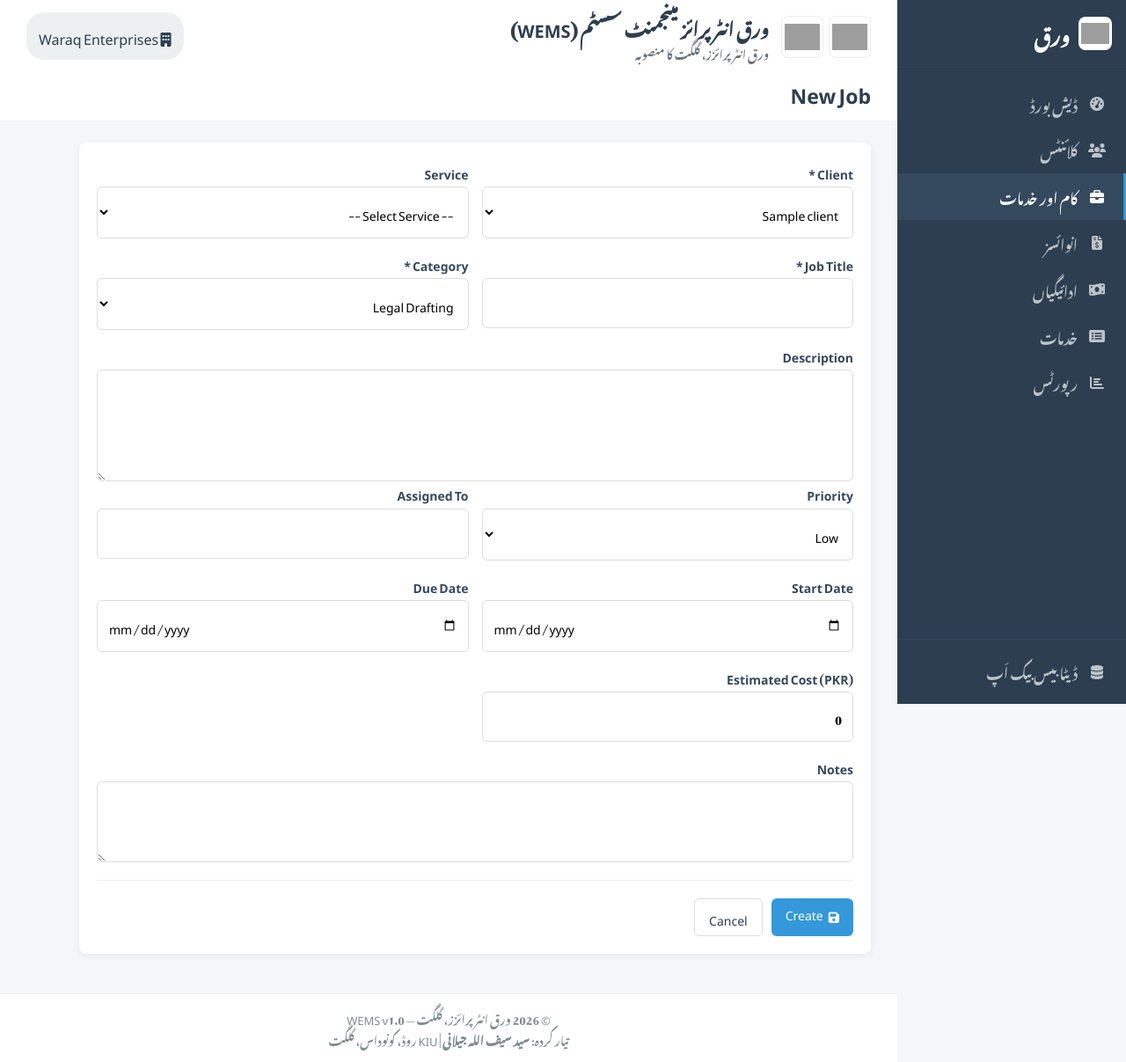
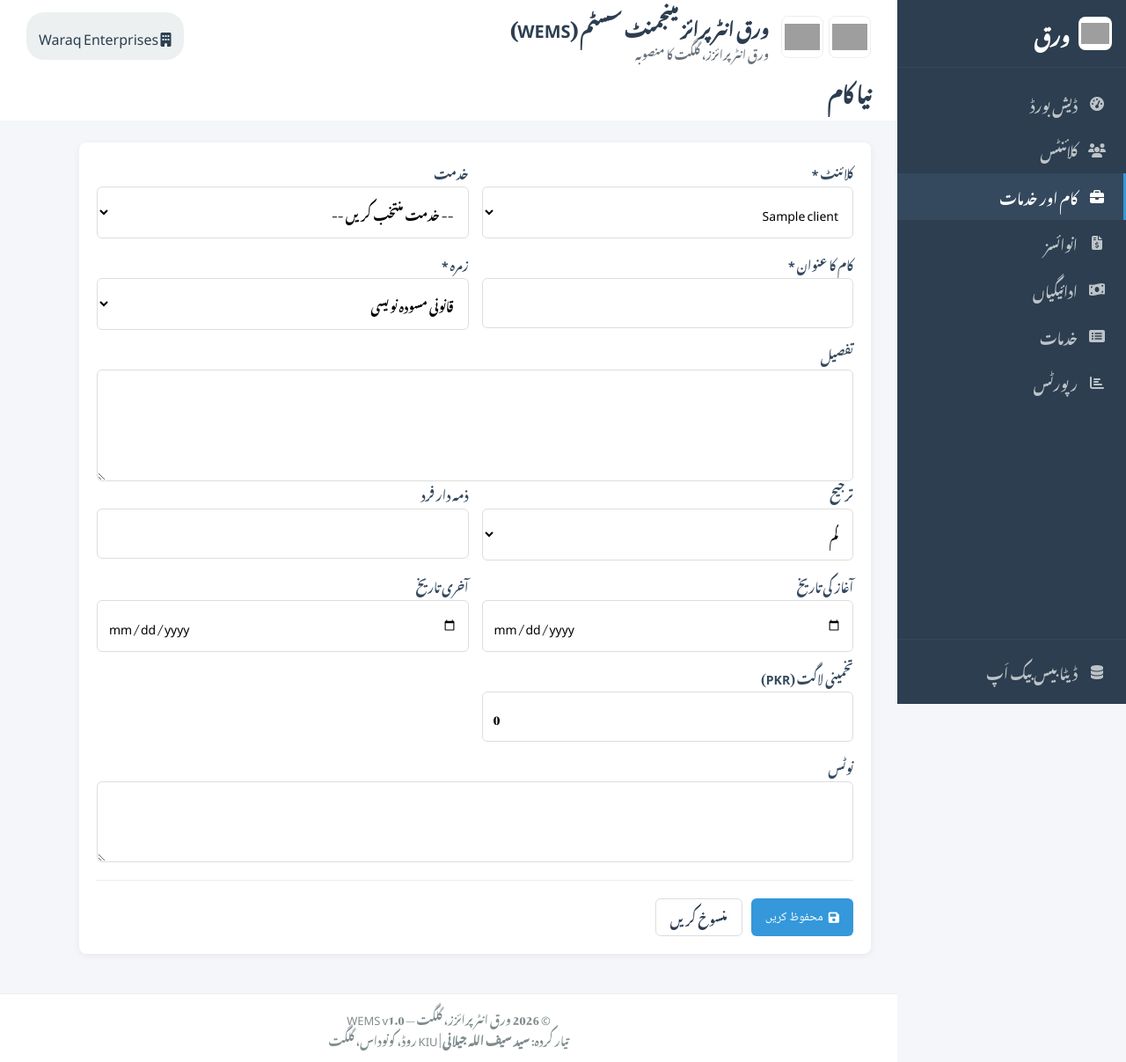
Before and after one commit to xl8saif/WEMS, a Flask app: page /jobs/add in a window 1280 px wide. Shown: the whole page at 88% size. Run offline with Flask 3, Linux system fonts and the light colour scheme; data comes from the database, SQL or seed files in the repository; tables that the repository leaves empty hold one stand-in row (values such as "Sample post"); grey boxes are pictures that could not be loaded.

Commit message:
Localize job form to Standard Pakistani Urdu

```diff
--- a/templates/jobs/form.html
+++ b/templates/jobs/form.html
@@ -1,127 +1,16 @@
 {% extends "base.html" %}
-
-{% block title %}{% if job %}Edit{% else %}New{% endif %} Job - WEMS{% endblock %}
-{% block page_title %}{% if job %}Edit{% else %}New{% endif %} Job{% endblock %}
-
+{% block title %}{% if job %}کام میں ترمیم{% else %}نیا کام{% endif %} — WEMS{% endblock %}
+{% block page_title %}{% if job %}کام میں ترمیم{% else %}نیا کام{% endif %}{% endblock %}
 {% block content %}
-<div class="card form-card">
-    <form method="post" class="form">
-        <div class="form-row">
-            <div class="form-group">
-                <label for="client_id">Client *</label>
-                <select id="client_id" name="client_id" required class="form-select">
-                    {% for client in clients %}
-                    <option value="{{ client.id }}" {% if job and job.client_id == client.id %}selected{% endif %}>{{ client.name }}</option>
-                    {% endfor %}
-                </select>
-            </div>
-            <div class="form-group">
-                <label for="service_id">Service</label>
-                <select id="service_id" name="service_id" class="form-select" onchange="autoFillService()">
-                    <option value="">-- Select Service --</option>
-                    {% for service in services %}
-                    <option value="{{ service.id }}" data-category="{{ service.category }}" data-price="{{ service.base_price }}" data-name="{{ service.service_name }}">
-                        {{ service.service_name }} ({{ service.category }})
-                    </option>
-                    {% endfor %}
-                </select>
-            </div>
-        </div>
-
-        <div class="form-row">
-            <div class="form-group">
-                <label for="job_title">Job Title *</label>
-                <input type="text" id="job_title" name="job_title" value="{{ job.job_title if job else '' }}" required class="form-input">
-            </div>
-            <div class="form-group">
-                <label for="category">Category *</label>
-                <select id="category" name="category" required class="form-select">
-                    <option>Legal Drafting</option>
-                    <option>Court Services</option>
-                    <option>Printing</option>
-                    <option>Online Registration</option>
-                    <option>Documentation</option>
-                    <option>Other</option>
-                </select>
-            </div>
-        </div>
-
-        <div class="form-group">
-            <label for="description">Description</label>
-            <textarea id="description" name="description" rows="3" class="form-input">{{ job.description if job else '' }}</textarea>
-        </div>
-
-        <div class="form-row">
-            <div class="form-group">
-                <label for="priority">Priority</label>
-                <select id="priority" name="priority" class="form-select">
-                    <option value="Low" {% if job and job.priority == 'Low' %}selected{% endif %}>Low</option>
-                    <option value="Normal" {% if job and job.priority == 'Normal' %}selected{% endif %}>Normal</option>
-                    <option value="High" {% if job and job.priority == 'High' %}selected{% endif %}>High</option>
-                    <option value="Urgent" {% if job and job.priority == 'Urgent' %}selected{% endif %}>Urgent</option>
-                </select>
-            </div>
-            <div class="form-group">
-                <label for="assigned_to">Assigned To</label>
-                <input type="text" id="assigned_to" name="assigned_to" value="{{ job.assigned_to if job else '' }}" class="form-input">
-            </div>
-        </div>
-
-        <div class="form-row">
-            <div class="form-group">
-                <label for="start_date">Start Date</label>
-                <input type="date" id="start_date" name="start_date" value="{{ job.start_date if job else '' }}" class="form-input">
-            </div>
-            <div class="form-group">
-                <label for="due_date">Due Date</label>
-                <input type="date" id="due_date" name="due_date" value="{{ job.due_date if job else '' }}" class="form-input">
-            </div>
-        </div>
-
-        <div class="form-row">
-            <div class="form-group">
-                <label for="cost">Estimated Cost ({{ currency }})</label>
-                <input type="number" id="cost" name="cost" value="{{ job.cost if job else 0 }}" step="0.01" class="form-input">
-            </div>
-            {% if job %}
-            <div class="form-group">
-                <label for="status">Status</label>
-                <select id="status" name="status" class="form-select">
-                    <option value="Pending" {% if job.status == 'Pending' %}selected{% endif %}>Pending</option>
-                    <option value="In Progress" {% if job.status == 'In Progress' %}selected{% endif %}>In Progress</option>
-                    <option value="Completed" {% if job.status == 'Completed' %}selected{% endif %}>Completed</option>
-                    <option value="Cancelled" {% if job.status == 'Cancelled' %}selected{% endif %}>Cancelled</option>
-                </select>
-            </div>
-            {% endif %}
-        </div>
-
-        <div class="form-group">
-            <label for="notes">Notes</label>
-            <textarea id="notes" name="notes" rows="2" class="form-input">{{ job.notes if job else '' }}</textarea>
-        </div>
-
-        <div class="form-actions">
-            <button type="submit" class="btn btn-primary"><i class="fas fa-save"></i> {% if job %}Update{% else %}Create{% endif %}</button>
-            <a href="{{ url_for('jobs_list') }}" class="btn btn-outline">Cancel</a>
-        </div>
-    </form>
-</div>
-
-<script>
-function autoFillService() {
-    const select = document.getElementById('service_id');
-    const option = select.options[select.selectedIndex];
-    if (option.value) {
-        document.getElementById('job_title').value = option.dataset.name;
-        document.getElementById('category').value = option.dataset.category;
-        document.getElementById('cost').value = option.dataset.price;
-    }
-}
-
-// Pre-select category if editing
-{% if job %}
-document.getElementById('category').value = '{{ job.category }}';
-{% endif %}
-</script>
+<div class="card form-card"><form method="post" class="form">
+<div class="form-row"><div class="form-group"><label for="client_id">کلائنٹ *</label><select id="client_id" name="client_id" required class="form-select">{% for client in clients %}<option value="{{ client.id }}" {% if job and job.client_id == client.id %}selected{% endif %}>{{ client.name }}</option>{% endfor %}</select></div><div class="form-group"><label for="service_id">خدمت</label><select id="service_id" name="service_id" class="form-select" onchange="autoFillService()"><option value="">-- خدمت منتخب کریں --</option>{% for service in services %}<option value="{{ service.id }}" data-category="{{ service.category }}" data-price="{{ service.base_price }}" data-name="{{ service.service_name }}">{{ service.service_name }} ({{ category_labels.get(service.category, service.category) }})</option>{% endfor %}</select></div></div>
+<div class="form-row"><div class="form-group"><label for="job_title">کام کا عنوان *</label><input type="text" id="job_title" name="job_title" value="{{ job.job_title if job else '' }}" required class="form-input"></div><div class="form-group"><label for="category">زمرہ *</label><select id="category" name="category" required class="form-select"><option value="Legal Drafting">قانونی مسودہ نویسی</option><option value="Court Services">عدالتی خدمات</option><option value="Printing">طباعت</option><option value="Online Registration">آن لائن رجسٹریشن</option><option value="Documentation">دستاویزی خدمات</option><option value="Other">دیگر</option></select></div></div>
+<div class="form-group"><label for="description">تفصیل</label><textarea id="description" name="description" rows="3" class="form-input">{{ job.description if job else '' }}</textarea></div>
+<div class="form-row"><div class="form-group"><label for="priority">ترجیح</label><select id="priority" name="priority" class="form-select"><option value="Low" {% if job and job.priority == 'Low' %}selected{% endif %}>کم</option><option value="Normal" {% if job and job.priority == 'Normal' %}selected{% endif %}>معمول</option><option value="High" {% if job and job.priority == 'High' %}selected{% endif %}>زیادہ</option><option value="Urgent" {% if job and job.priority == 'Urgent' %}selected{% endif %}>فوری</option></select></div><div class="form-group"><label for="assigned_to">ذمہ دار فرد</label><input type="text" id="assigned_to" name="assigned_to" value="{{ job.assigned_to if job else '' }}" class="form-input"></div></div>
+<div class="form-row"><div class="form-group"><label for="start_date">آغاز کی تاریخ</label><input type="date" id="start_date" name="start_date" value="{{ job.start_date if job else '' }}" class="form-input" dir="ltr"></div><div class="form-group"><label for="due_date">آخری تاریخ</label><input type="date" id="due_date" name="due_date" value="{{ job.due_date if job else '' }}" class="form-input" dir="ltr"></div></div>
+<div class="form-row"><div class="form-group"><label for="cost">تخمینی لاگت ({{ currency }})</label><input type="number" id="cost" name="cost" value="{{ job.cost if job else 0 }}" step="0.01" class="form-input" dir="ltr"></div>{% if job %}<div class="form-group"><label for="status">حیثیت</label><select id="status" name="status" class="form-select"><option value="Pending" {% if job.status == 'Pending' %}selected{% endif %}>زیرِ التوا</option><option value="In Progress" {% if job.status == 'In Progress' %}selected{% endif %}>جاری ہے</option><option value="Completed" {% if job.status == 'Completed' %}selected{% endif %}>مکمل</option><option value="Cancelled" {% if job.status == 'Cancelled' %}selected{% endif %}>منسوخ</option></select></div>{% endif %}</div>
+<div class="form-group"><label for="notes">نوٹس</label><textarea id="notes" name="notes" rows="2" class="form-input">{{ job.notes if job else '' }}</textarea></div>
+<div class="form-actions"><button type="submit" class="btn btn-primary"><i class="fas fa-save"></i> {% if job %}اپ ڈیٹ کریں{% else %}محفوظ کریں{% endif %}</button><a href="{{ url_for('jobs_list') }}" class="btn btn-outline">منسوخ کریں</a></div>
+</form></div>
+<script>function autoFillService(){const select=document.getElementById('service_id');const option=select.options[select.selectedIndex];if(option.value){document.getElementById('job_title').value=option.dataset.name;document.getElementById('category').value=option.dataset.category;document.getElementById('cost').value=option.dataset.price;}}{% if job %}document.getElementById('category').value='{{ job.category }}';{% endif %}</script>
 {% endblock %}
```
